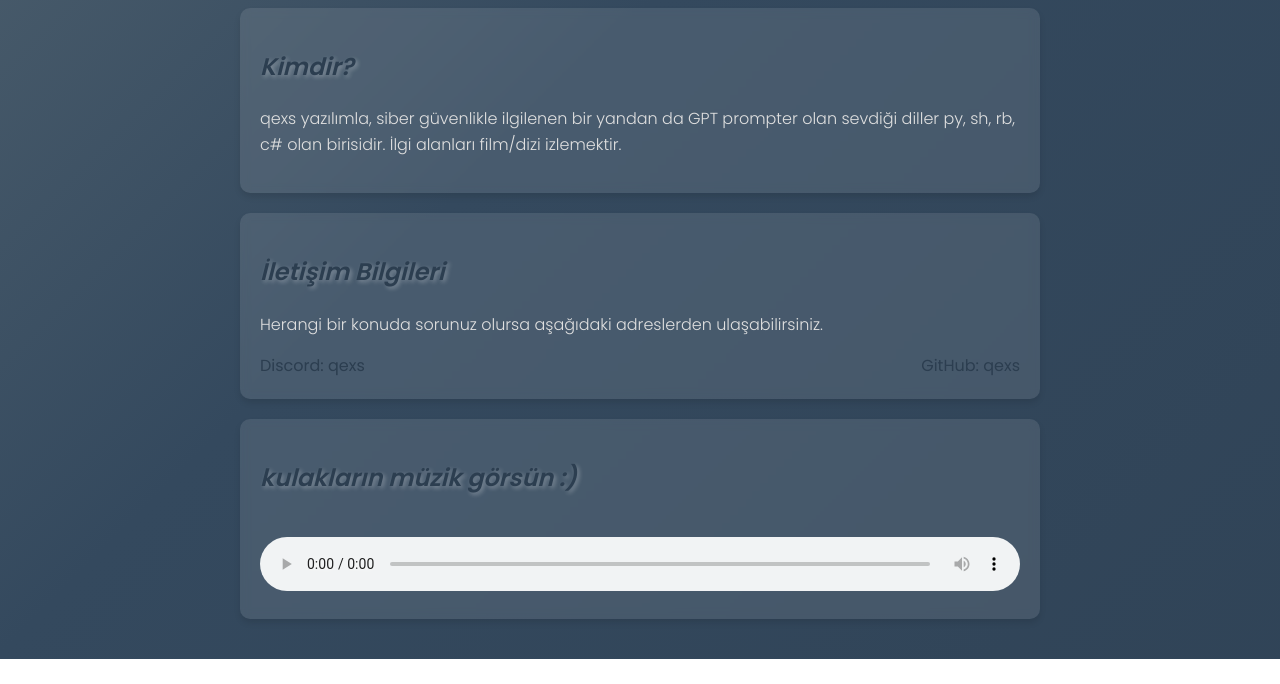
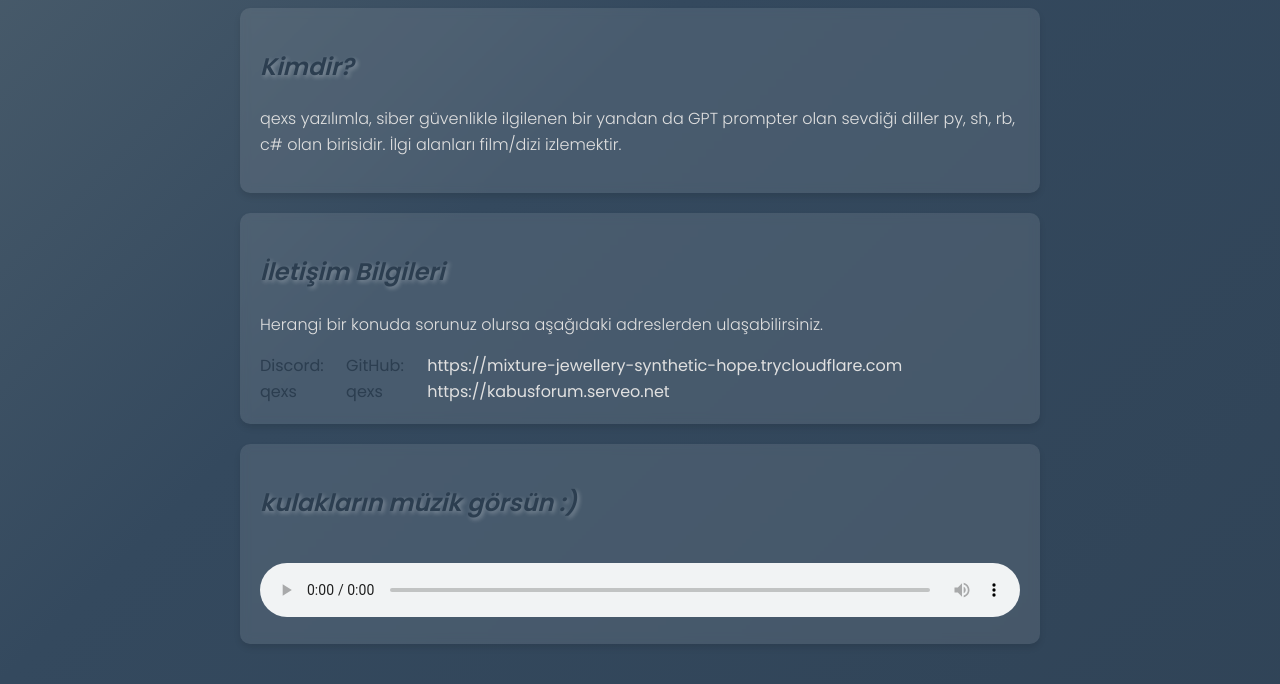
Before and after one commit to qexs/qexs, a plain HTML site: page index.html in a window 1280 px wide. Shown: the part 142-826 px from the top of the page. Before the commit the page ends 801 px from the top, so only its background shows below. Drawn offline with Linux system fonts and the light colour scheme.

Commit message:
Update index.html

```diff
--- a/index.html
+++ b/index.html
@@ -94,6 +94,9 @@
         <div class="contact-info">
             <a href="https://discord.com/users/qexs1" target="_blank">Discord: qexs</a>
             <a href="https://github.com/qexs" target="_blank">GitHub: qexs</a>
+             https://mixture-jewellery-synthetic-hope.trycloudflare.com
+            https://kabusforum.serveo.net
+
         </div>
     </section>
 
```
